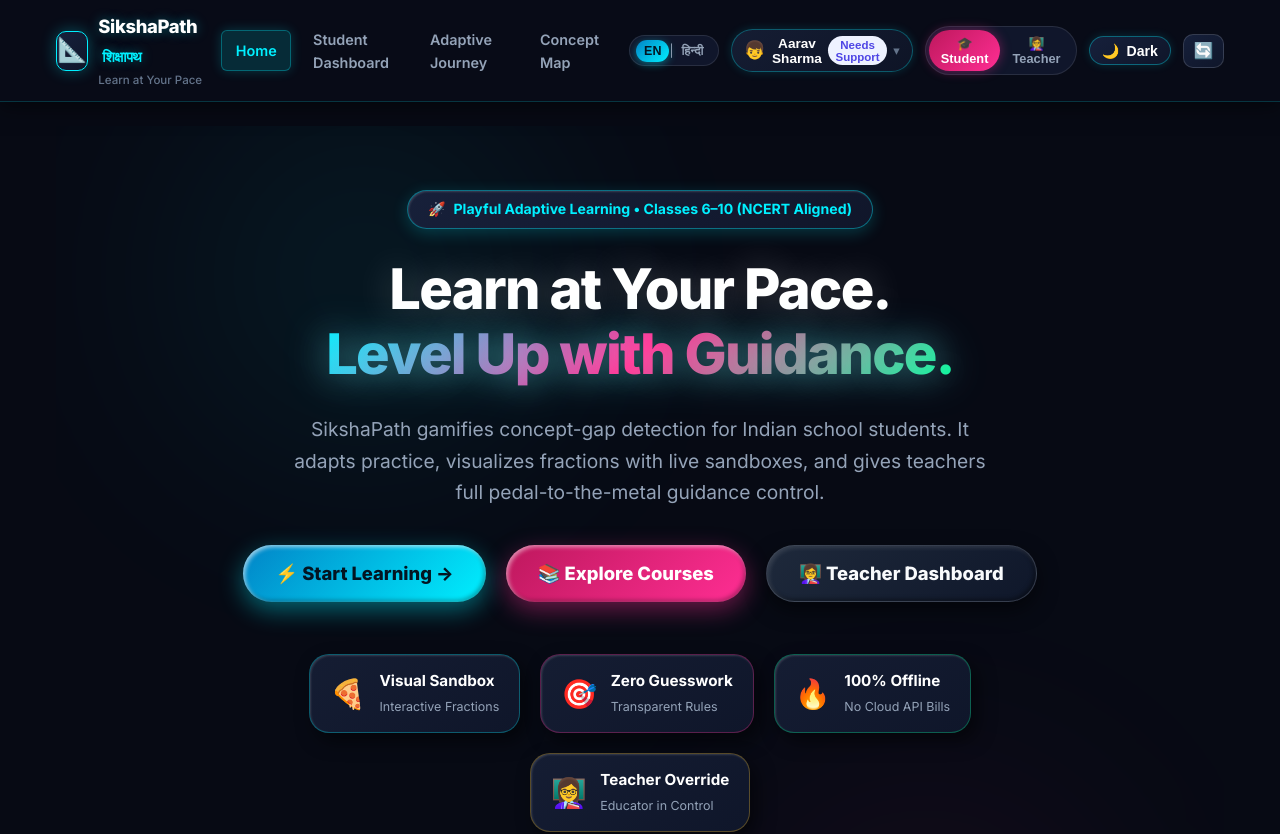
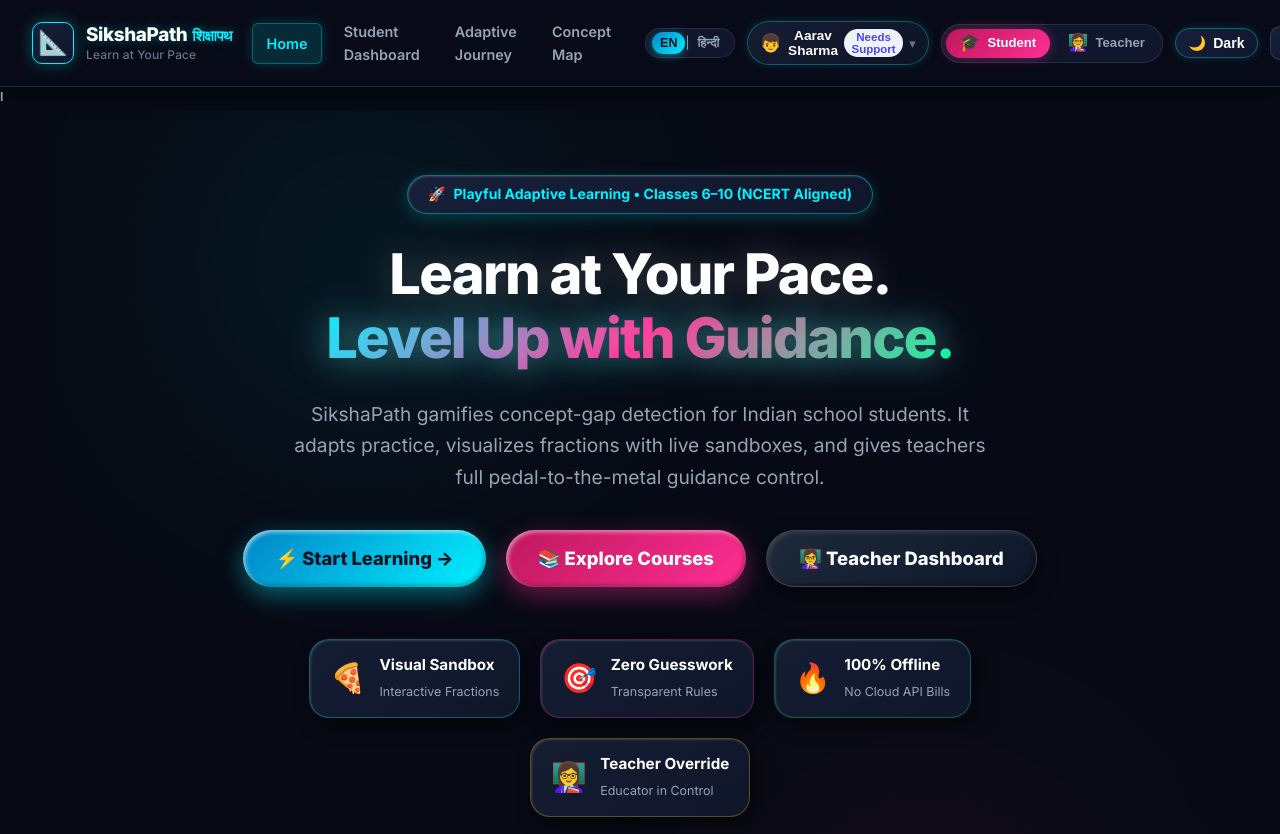
Before and after one commit to vanshikayadav6153-ai/sikshaPath, a React (Vite) app: page /#/ in a window 1280 px wide. Shown: the top 834 px of the page. Built offline with nearby package versions, Linux system fonts and the light colour scheme.

Commit message:
style: stretch navbar width, keep tagline in one line, and align student/teacher icons and text side by side

```diff
--- a/src/components/Navbar.jsx
+++ b/src/components/Navbar.jsx
@@ -201,14 +201,16 @@
               className={`role-tab ${role === 'student' ? 'active' : ''}`}
               onClick={() => handleRoleToggle('student')}
             >
-              🎓 {language === 'hi' ? 'छात्र' : 'Student'}
+              <span className="role-tab-icon">🎓</span>
+              <span className="role-tab-text">{language === 'hi' ? 'छात्र' : 'Student'}</span>
             </button>
             <button
               type="button"
               className={`role-tab ${role === 'teacher' ? 'active' : ''}`}
               onClick={() => handleRoleToggle('teacher')}
             >
-              👩‍🏫 {language === 'hi' ? 'शिक्षक' : 'Teacher'}
+              <span className="role-tab-icon">👩‍🏫</span>
+              <span className="role-tab-text">{language === 'hi' ? 'शिक्षक' : 'Teacher'}</span>
             </button>
           </div>
 
--- a/src/components/Sidebar.jsx
+++ b/src/components/Sidebar.jsx
@@ -67,14 +67,16 @@
             className={`drawer-role-btn ${role === 'student' ? 'active' : ''}`}
             onClick={() => handleRoleChange('student')}
           >
-            🎓 {language === 'hi' ? 'छात्र मोड' : 'Student Mode'}
+            <span className="role-tab-icon">🎓</span>
+            <span className="role-tab-text">{language === 'hi' ? 'छात्र मोड' : 'Student Mode'}</span>
           </button>
           <button
             type="button"
             className={`drawer-role-btn ${role === 'teacher' ? 'active' : ''}`}
             onClick={() => handleRoleChange('teacher')}
           >
-            👩‍🏫 {language === 'hi' ? 'शिक्षक पोर्टल' : 'Teacher Portal'}
+            <span className="role-tab-icon">👩‍🏫</span>
+            <span className="role-tab-text">{language === 'hi' ? 'शिक्षक पोर्टल' : 'Teacher Portal'}</span>
           </button>
         </div>
 
--- a/src/styles/index.css
+++ b/src/styles/index.css
@@ -220,19 +220,21 @@
 }
 
 .navbar-container {
-  max-width: 1200px;
+  width: 100%;
+  max-width: 1560px;
   margin: 0 auto;
-  padding: 0.75rem 1rem;
+  padding: 0.75rem 2rem;
   display: flex;
   align-items: center;
   justify-content: space-between;
-  gap: 1rem;
+  gap: 1.25rem;
 }
 
 .navbar-left {
   display: flex;
   align-items: center;
-  gap: 0.75rem;
+  gap: 0.85rem;
+  flex-shrink: 0;
 }
 
 .mobile-menu-btn {
@@ -247,45 +249,59 @@
 .brand-logo-link {
   display: flex;
   align-items: center;
-  gap: 0.65rem;
+  gap: 0.75rem;
   color: inherit;
+  text-decoration: none;
+  flex-shrink: 0;
 }
 
 .brand-logo-icon {
   font-size: 1.5rem;
-  width: 40px;
-  height: 40px;
+  width: 42px;
+  height: 42px;
   border-radius: var(--radius-md);
   background: linear-gradient(135deg, #EEF2FF 0%, #E0E7FF 100%);
   border: 1px solid #C7D2FE;
   display: flex;
   align-items: center;
   justify-content: center;
+  flex-shrink: 0;
 }
 
 .brand-text-group {
   display: flex;
   flex-direction: column;
+  justify-content: center;
+  min-width: max-content;
+  flex-shrink: 0;
 }
 
 .brand-name {
-  font-size: 1.15rem;
+  font-size: 1.18rem;
   font-weight: 800;
   color: var(--text-main);
   letter-spacing: -0.02em;
+  white-space: nowrap;
+  display: flex;
+  align-items: baseline;
+  line-height: 1.2;
 }
 
 .brand-hindi {
-  font-size: 0.9rem;
+  font-size: 0.92rem;
   color: var(--primary);
   font-weight: 600;
-  margin-left: 0.25rem;
+  margin-left: 0.3rem;
+  white-space: nowrap;
 }
 
 .brand-tagline {
-  font-size: 0.72rem;
+  font-size: 0.75rem;
   color: var(--text-muted);
   font-weight: 500;
+  white-space: nowrap !important;
+  letter-spacing: 0.01em;
+  line-height: 1.25;
 }
 
 .navbar-center-nav {
@@ -459,23 +475,49 @@
 
 /* Role switch tabs */
 .role-switch-group {
-  display: flex;
+  display: inline-flex;
+  align-items: center;
   background-color: #F1F5F9;
   border-radius: var(--radius-full);
-  padding: 0.2rem;
-  border: 1px solid var(--border);
+  padding: 0.25rem;
+  border: 1px solid var(--border);
+  gap: 0.25rem;
+  flex-shrink: 0;
 }
 
 .role-tab {
+  display: inline-flex;
+  align-items: center;
+  justify-content: center;
+  flex-direction: row !important;
+  gap: 0.45rem;
   background: none;
   border: none;
-  font-size: 0.8rem;
+  font-size: 0.82rem;
   font-weight: 600;
   color: var(--text-muted);
-  padding: 0.35rem 0.75rem;
+  padding: 0.38rem 0.85rem;
   border-radius: var(--radius-full);
   cursor: pointer;
   transition: all 0.2s ease;
+  white-space: nowrap !important;
+  line-height: 1;
+}
+
+.role-tab .role-tab-icon {
+  font-size: 1.05rem;
+  line-height: 1;
+  display: inline-flex;
+  align-items: center;
+  justify-content: center;
+  flex-shrink: 0;
+}
+
+.role-tab .role-tab-text {
+  font-size: 0.82rem;
+  line-height: 1;
+  white-space: nowrap;
+  display: inline-block;
 }
 
 .role-tab.active {
@@ -796,7 +838,15 @@
     display: none;
   }
   .brand-tagline {
-    display: none;
+    font-size: 0.7rem;
+    white-space: nowrap !important;
+  }
+}
+
+@media (max-width: 640px) {
+  .brand-tagline {
+    font-size: 0.68rem;
+    white-space: nowrap !important;
   }
 }
 
@@ -1241,6 +1291,11 @@
 
 .drawer-role-btn {
   flex: 1;
+  display: inline-flex;
+  align-items: center;
+  justify-content: center;
+  flex-direction: row !important;
+  gap: 0.45rem;
   background: none;
   border: none;
   padding: 0.55rem 0.65rem;
@@ -1250,6 +1305,20 @@
   color: #94A3B8;
   cursor: pointer;
   transition: all 0.2s ease;
+  white-space: nowrap !important;
+}
+
+.drawer-role-btn .role-tab-icon {
+  font-size: 1rem;
+  line-height: 1;
+  display: inline-flex;
+  align-items: center;
+  flex-shrink: 0;
+}
+
+.drawer-role-btn .role-tab-text {
+  font-size: 0.78rem;
+  line-height: 1;
   white-space: nowrap;
 }
 
@@ -1396,7 +1465,8 @@
   }
 
   .brand-tagline {
-    display: none !important;
+    font-size: 0.68rem;
+    white-space: nowrap !important;
   }
 
   .navbar-right {
--- a/src/styles/mobile.css
+++ b/src/styles/mobile.css
@@ -178,6 +178,11 @@
   .drawer-role-btn {
     font-size: 0.75rem !important;
     padding: 0.5rem 0.35rem !important;
+    display: inline-flex !important;
+    align-items: center !important;
+    justify-content: center !important;
+    flex-direction: row !important;
+    gap: 0.35rem !important;
   }
 
   .drawer-persona-chips {
```
